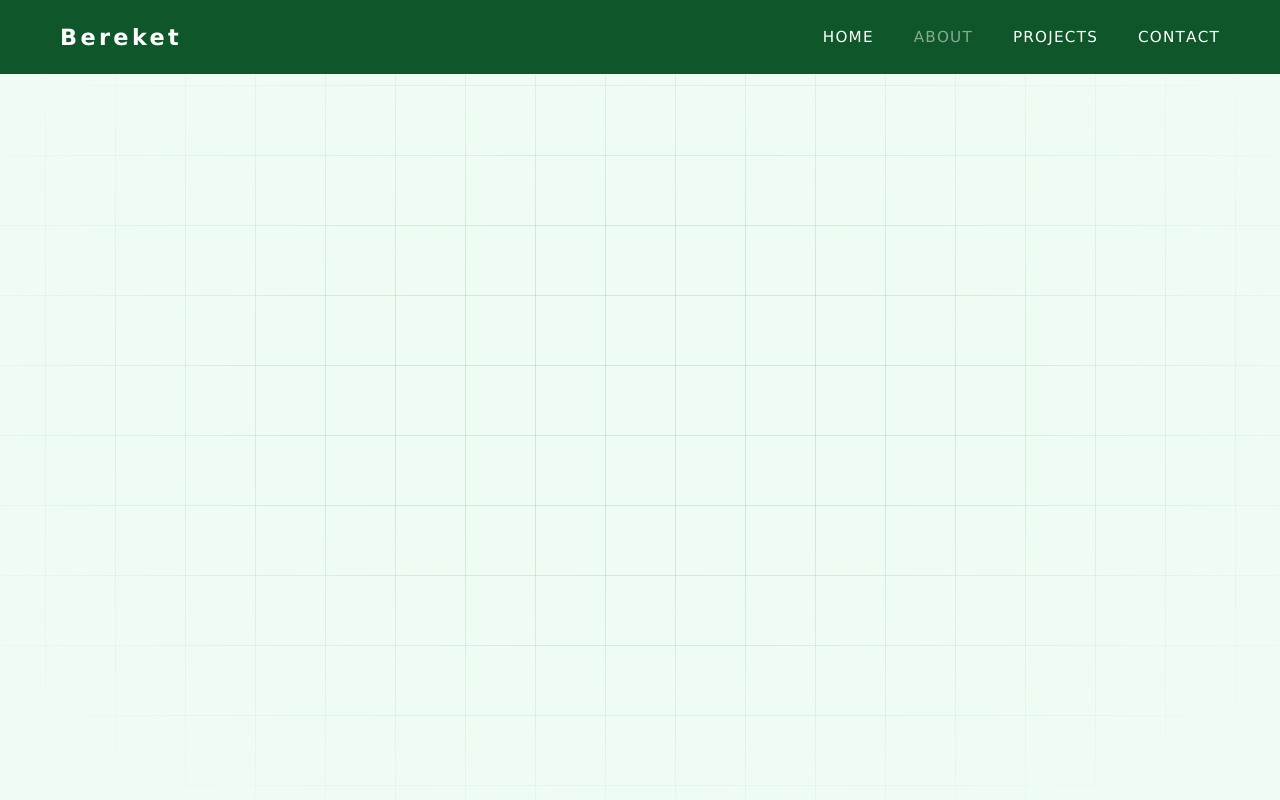
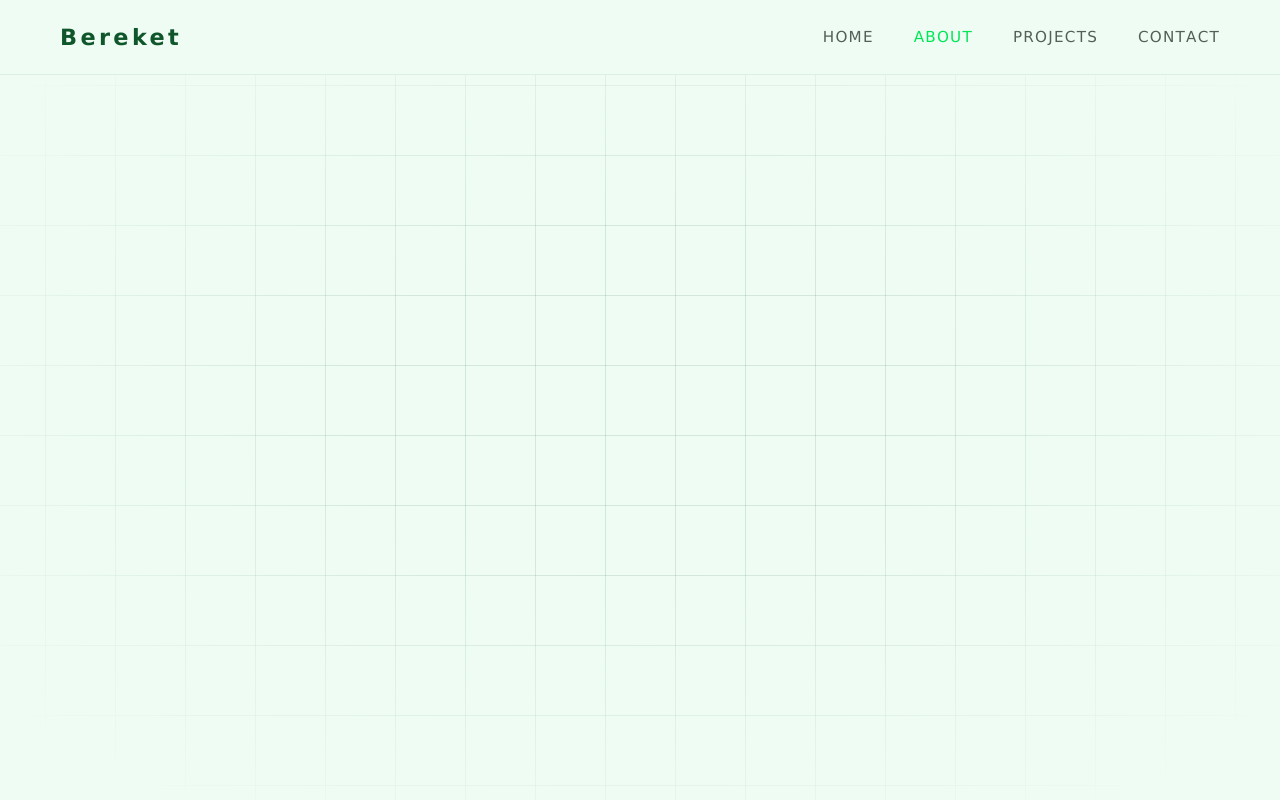
Before and after one commit to becka-1/My-Portfolio, a React (Vite) app: page / in a window 1280 px wide. Shown: the top 800 px of the page. Built offline with nearby package versions, Linux system fonts and the light colour scheme.

Commit message:
Update nav-bar

```diff
--- a/src/components/NavBar.css
+++ b/src/components/NavBar.css
@@ -4,7 +4,12 @@
     top: 0;
     left: 0;
     width: 100%;
-    background: var(--color-secondary);
+    background: rgba(238, 252, 243, 0.92);
+    /* var(--color-dominant) with opacity */
+    backdrop-filter: blur(12px);
+    -webkit-backdrop-filter: blur(12px);
+    border-bottom: 1px solid rgba(15, 87, 42, 0.08);
+    /* var(--color-secondary) with low opacity */
     display: flex;
     align-items: center;
     justify-content: space-between;
@@ -19,7 +24,7 @@
     font-size: 1.4rem;
     font-weight: 700;
     letter-spacing: 0.15em;
-    color: white;
+    color: var(--color-secondary);
     cursor: default;
 }
 
@@ -41,7 +46,7 @@
     font-weight: 500;
     letter-spacing: 0.08em;
     text-transform: uppercase;
-    color: white;
+    color: var(--color-text-secondary);
     text-decoration: none;
     line-height: 1.2;
     cursor: pointer;
@@ -56,7 +61,7 @@
 .nav-link-bottom {
     position: absolute;
     inset: 0;
-    color: rgba(255, 255, 255, 0.5);
+    color: var(--color-accent);
 }
 
 /* Each letter */
@@ -108,6 +113,8 @@
         width: 100%;
         height: 100vh;
         background: var(--color-accent);
+        backdrop-filter: blur(20px);
+        -webkit-backdrop-filter: blur(20px);
         flex-direction: column;
         justify-content: center;
         align-items: center;
@@ -129,10 +136,10 @@
         /* Large touch targets */
         overflow: hidden;
         /* For the entrance stagger reveal */
-        color: black;
+        color: var(--color-text-primary);
     }
 
     .navbar-links.mobile-only .nav-link-bottom {
-        color: rgba(0, 0, 0, 0.6);
+        color: var(--color-secondary);
     }
 }
```
